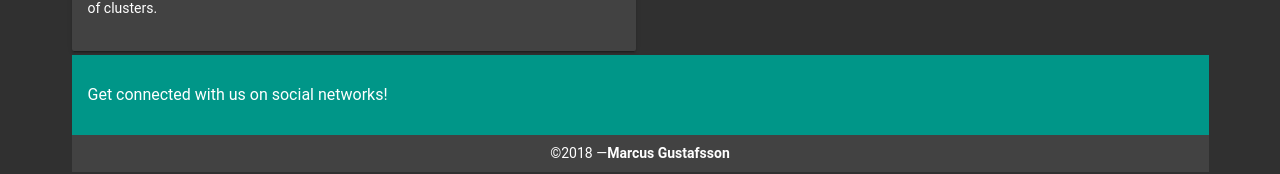
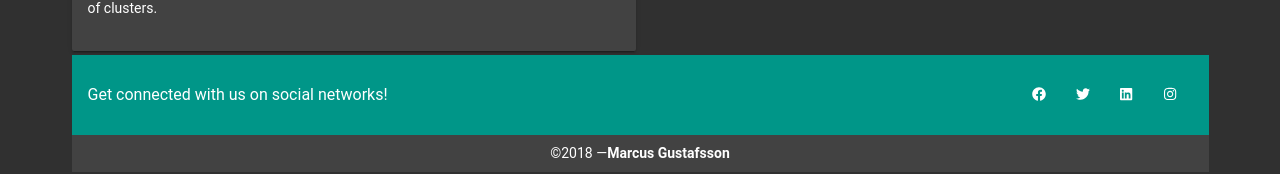
Before and after one commit to marcusgsta/clustering, a Vue app: page /about in a window 1280 px wide. Shown: the part 445-619 px from the top of the page. Built offline with nearby package versions, Linux system fonts and the light colour scheme; a small style sheet from the web is missing.

Commit message:
fix social media icons

```diff
--- a/package.json
+++ b/package.json
@@ -8,6 +8,10 @@
     "lint": "vue-cli-service lint"
   },
   "dependencies": {
+    "@fortawesome/fontawesome-svg-core": "^1.2.12",
+    "@fortawesome/free-brands-svg-icons": "^5.6.3",
+    "@fortawesome/free-solid-svg-icons": "^5.6.3",
+    "@fortawesome/vue-fontawesome": "^0.1.4",
     "axios": "^0.18.0",
     "material-design-icons-iconfont": "^4.0.3",
     "roboto-fontface": "^0.10.0",
--- a/src/components/Footer.vue
+++ b/src/components/Footer.vue
@@ -13,14 +13,16 @@
 
         <v-spacer></v-spacer>
 
+        <!-- <font-awesome-icon :icon="{ prefix: 'fab', iconName: 'facebook' }" /> -->
         <v-btn
           v-for="icon in icons"
           :key="icon"
-          class="mx-3"
-          dark
-          icon
-        >
-          <v-icon size="24px">{{ icon }}</v-icon>
+          class="mx-1 social_icon"
+          icon>
+          <a :href="icon[0]">
+          <font-awesome-icon :icon="{ prefix: prefix, iconName: icon[1] }" />
+        </a>
+
         </v-btn>
       </v-card-title>
 
@@ -34,13 +36,18 @@
 <script>
   export default {
     data: () => ({
+      prefix: 'fab',
       icons: [
-        'fab fa-facebook',
-        'fab fa-twitter',
-        'fab fa-google-plus',
-        'fab fa-linkedin',
-        'fab fa-instagram'
+        ['https://facebook.com/marcussn', 'facebook'],
+        ['https://twitter.com/marcusgu1','twitter'],
+        ['https://www.linkedin.com/in/marcus-gustafsson-80b595a3/', 'linkedin'],
+        ['https://instagram.com/marcusgsta', 'instagram']
       ]
     })
   }
 </script>
+<style>
+    .social_icon a{
+        color: #fff;
+    }
+</style>
--- a/src/main.js
+++ b/src/main.js
@@ -6,8 +6,24 @@ import App from './App';
 import router from './router';
 import 'vuetify/dist/vuetify.min.css' // Ensure you are using css-loader
 
+import { library } from '@fortawesome/fontawesome-svg-core'
+import { faFacebook,faTwitter,faGooglePlus,faLinkedin,faInstagram
+     } from '@fortawesome/free-brands-svg-icons'
+     // fa-twitter,
+     // fa-google-plus,
+     // fa-linkedin,
+     // fa-instagram
+import { FontAwesomeIcon } from '@fortawesome/vue-fontawesome'
+library.add(faFacebook,faTwitter,faGooglePlus,faLinkedin,faInstagram
+    )
+    // fab fa-twitter,
+    // fab fa-google-plus,
+    // fab fa-linkedin,
+    // fab fa-instagram
+Vue.component('font-awesome-icon', FontAwesomeIcon)
+
 import 'roboto-fontface/css/roboto/roboto-fontface.css'
-import 'material-design-icons-iconfont/dist/material-design-icons.css'
+// import 'material-design-icons-iconfont/dist/material-design-icons.css'
 
 Vue.config.productionTip = false;
 
```
Also changed, not shown: 1 other file (tests, documents, lock files or other folders).
